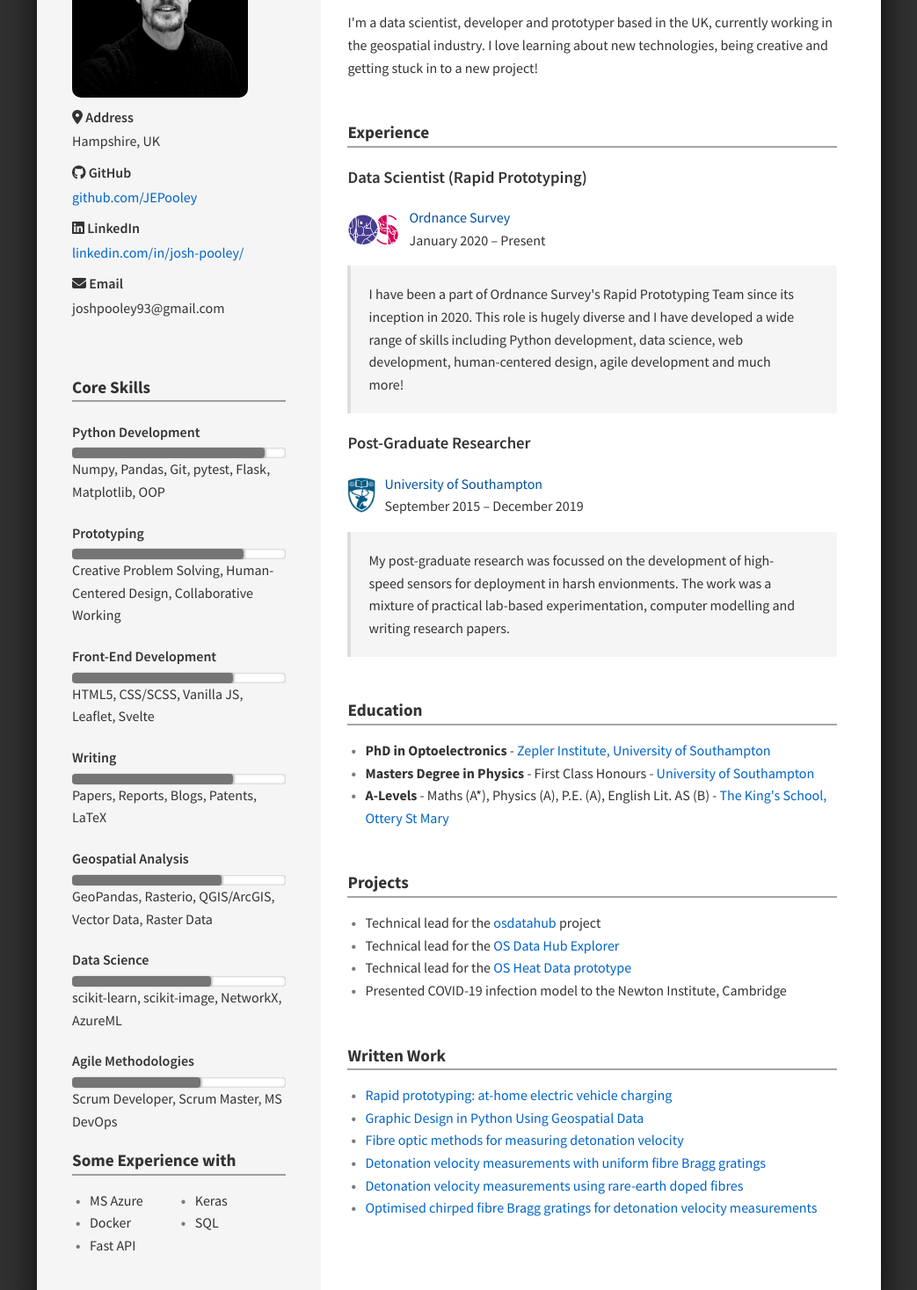
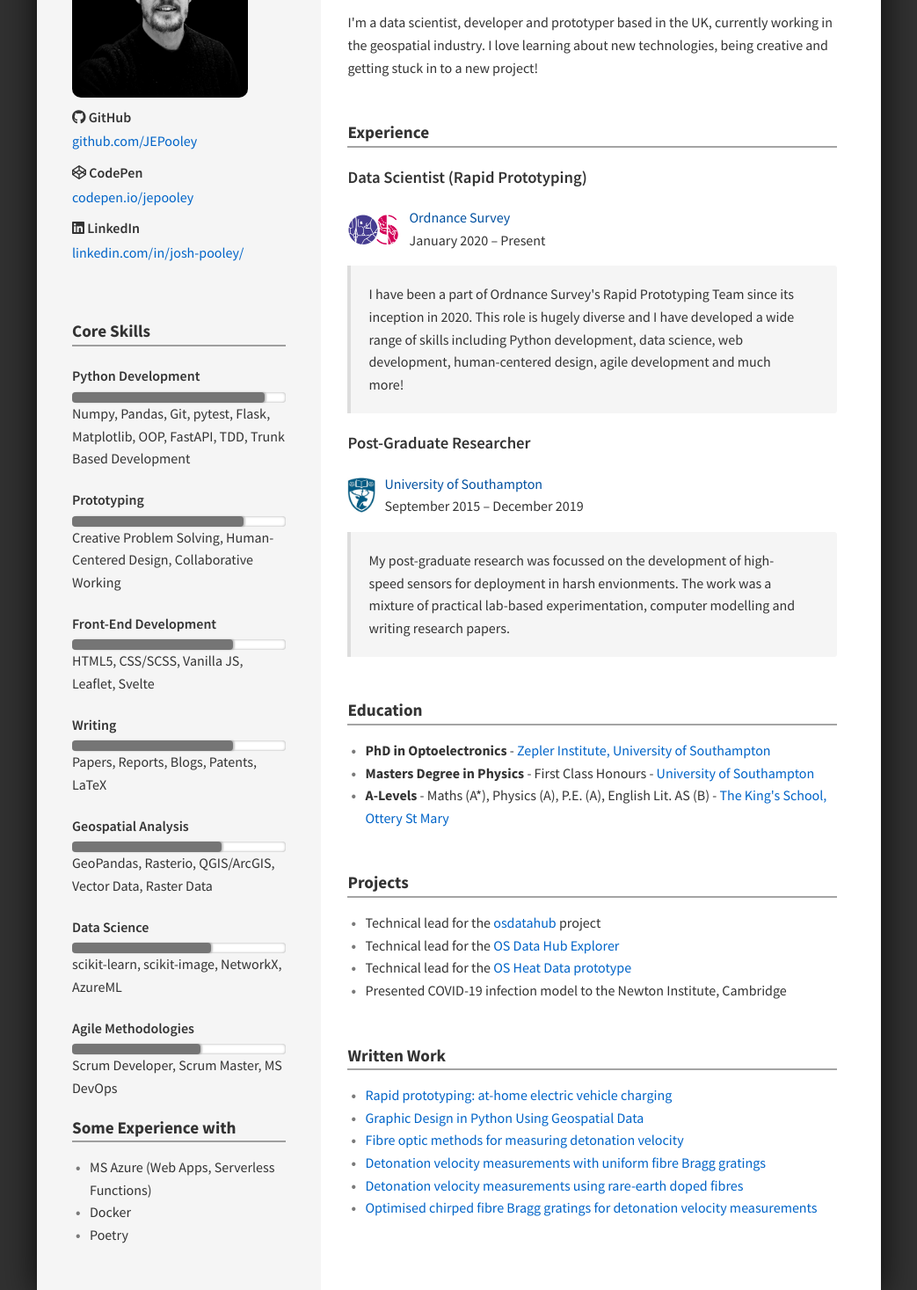
Before and after one commit to JEPooley/CV, a Svelte app: page / in a window 1280 px wide. Shown: the part 220-1687 px from the top of the page at 88% size, without its empty margins (118-1161 px from the left). Built offline with nearby package versions, Linux system fonts and the light colour scheme.

Commit message:
update contacts

```diff
--- a/src/App.svelte
+++ b/src/App.svelte
@@ -27,16 +27,10 @@
       <SubHeading>Core Skills</SubHeading>
       <SkillSet />
       <SubHeading>Some Experience with</SubHeading>
-      <ul
-        style="columns: 2;
-        -webkit-columns: 2;
-        -moz-columns: 2;"
-      >
-        <li>MS Azure</li>
+      <ul>
+        <li>MS Azure (Web Apps, Serverless Functions)</li>
         <li>Docker</li>
-        <li>Fast API</li>
-        <li>Keras</li>
-        <li>SQL</li>
+        <li>Poetry</li>
       </ul>
     </section>
   </aside>
--- a/src/data/contacts.js
+++ b/src/data/contacts.js
@@ -1,11 +1,6 @@
 // contacts.js
 
 export const contacts = [ // List of contact information
-    {
-        name: "Address",
-        text: "Hampshire, UK",
-        icon: "fa-solid fa-location-dot"
-    },
     {
         name: "GitHub",
         href: "https://github.com/JEPooley",
@@ -13,14 +8,15 @@ export const contacts = [ // List of contact information
         icon: "fa-brands fa-github"
     },
     {
+        name: "CodePen",
+        href: "https://codepen.io/jepooley",
+        text: "codepen.io/jepooley",
+        icon: "fa-brands fa-codepen"
+    },
+    {
         name: "LinkedIn",
         href: "https://www.linkedin.com/in/josh-pooley/",
         text: "linkedin.com/in/josh-pooley/",
         icon: "fa-brands fa-linkedin"
     },
-    {
-        name: "Email",
-        text: "joshpooley93@gmail.com",
-        icon: "fa fa-envelope"
-    }
 ];
--- a/src/data/skills.js
+++ b/src/data/skills.js
@@ -3,7 +3,7 @@
 export const skills = [ // List of contact information
     {
         name: "Python Development",
-        text: "Numpy, Pandas, Git, pytest, Flask, Matplotlib, OOP",
+        text: "Numpy, Pandas, Git, pytest, Flask, Matplotlib, OOP, FastAPI, TDD, Trunk Based Development",
         rating: "90"
     },
     {
```
